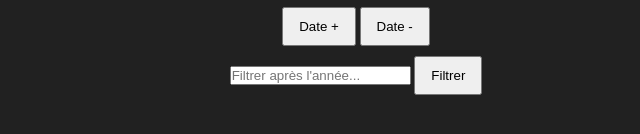
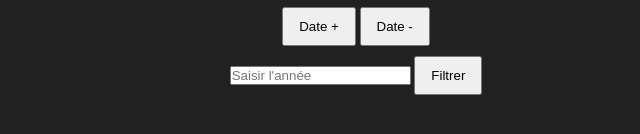
Before and after one commit to JulienVICTORINE/AT1-CP2-Site4-MaBibliotheque, a plain HTML site: page index.html in a window 1280 px wide. Shown: the part 218-352 px from the top of the page, 284-924 px from the left. Drawn offline with nearby package versions, Linux system fonts and the light colour scheme; no server answers.

Commit message:
modification du placeholder pour le filtrage des livres

```diff
--- a/index.html
+++ b/index.html
@@ -33,7 +33,7 @@
       </div>
 
       <div>
-        <input type="number" id="filterYear" placeholder="Filtrer après l'année..." />
+        <input type="number" id="filterYear" placeholder="Saisir l'année" />
         <button id="btnFilterYear">Filtrer</button>
       </div>
     </header>
```
